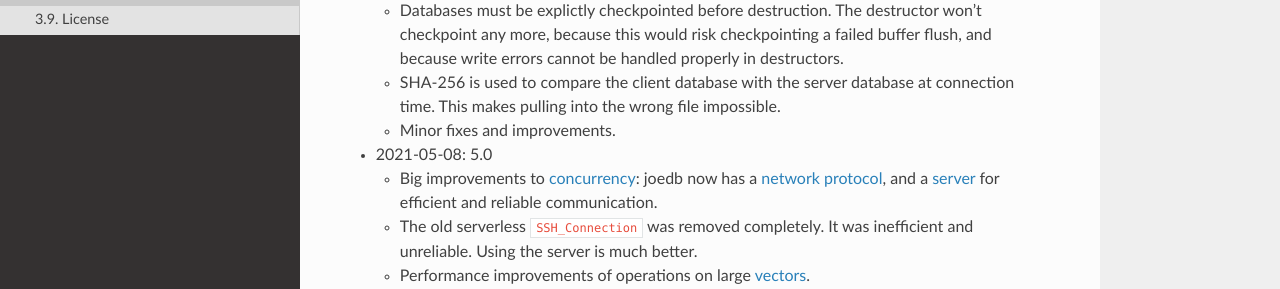
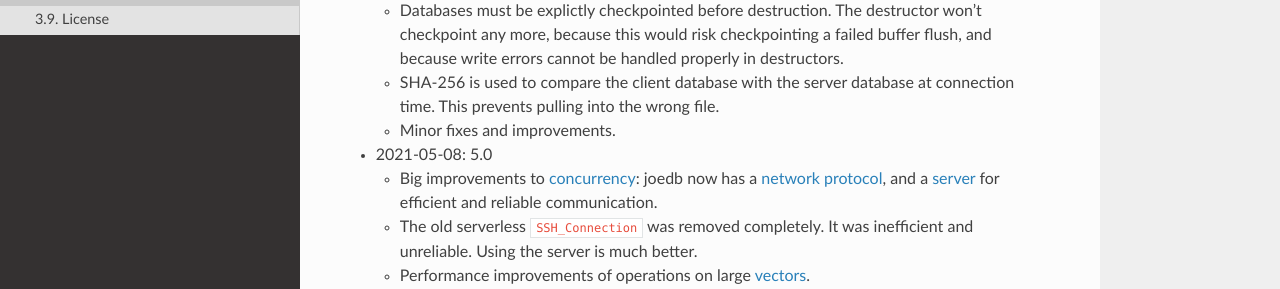
Before and after one commit to Remi-Coulom/joedb, a Sphinx documentation site: the page built from doc/source/history.rst, in a window 1280 px wide and 900 px high. Shown: the part 428-717 px from the top of the window. Built offline with Sphinx 7.4.7 and the Read the Docs theme 2.0.0, drawn with Linux system fonts in a browser that asks for light colours; formulas are drawn with MathJax 3.

Commit message:
Better wording

```diff
--- a/doc/source/history.rst
+++ b/doc/source/history.rst
@@ -22,7 +22,7 @@ History
     buffer flush, and because write errors cannot be handled properly in
     destructors.
   - SHA-256 is used to compare the client database with the server database at
-    connection time. This makes pulling into the wrong file impossible.
+    connection time. This prevents pulling into the wrong file.
   - Minor fixes and improvements.
 
 - 2021-05-08: 5.0
```
